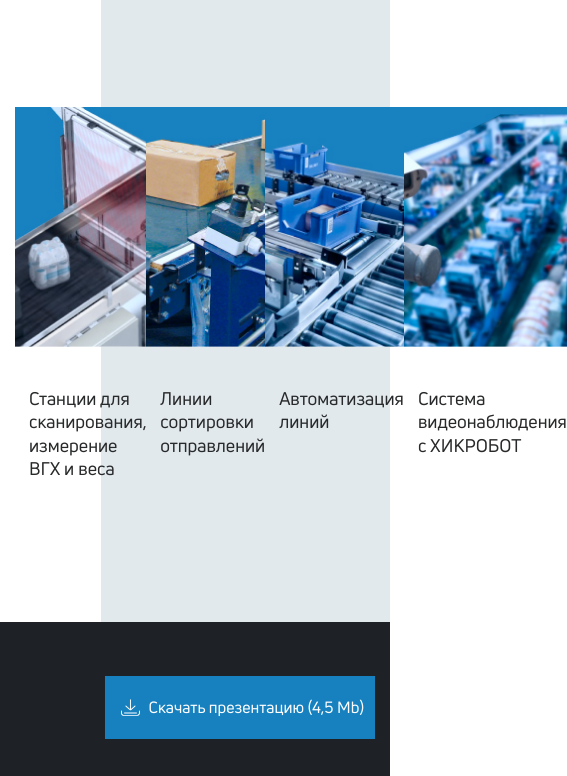
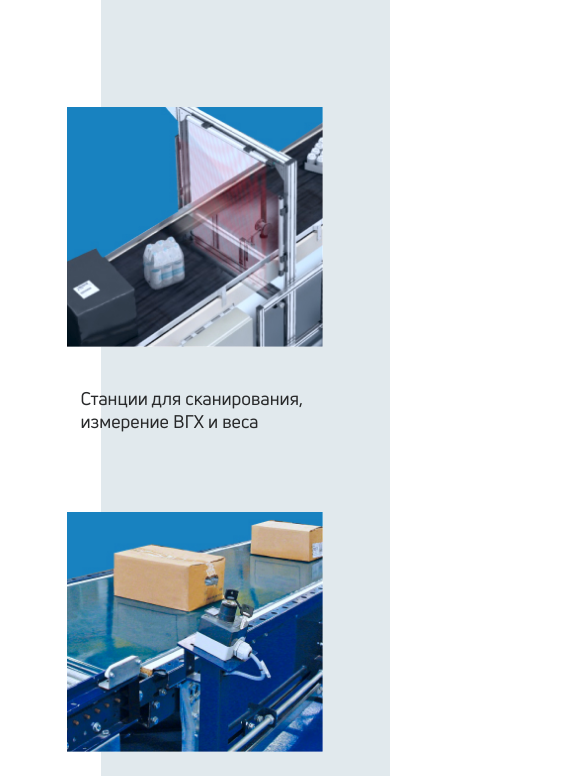
Before and after one commit to dashatityaeva/intralogistics, a website: page src/index.html in a window 390 px wide. Shown: the part 53-829 px from the top of the page, 567 px wide, since content can reach past the window. Drawn offline with nearby package versions, Linux system fonts and the light colour scheme; files that its build step writes are made by us from their sources.

Commit message:
Сверстала блок промо-решений с адаптивом

```diff
--- a/src/index.html
+++ b/src/index.html
@@ -18,28 +18,36 @@
             <div class="container">
                    <div class="solutions__group">
                        <a href="project.html" class="solutions__item">
+                          <div class="solutions__item-wrap">
                             <div class="solutions__img-wrap">
                                 <img class="solutions__img" src="img/solutions/solution1.jpg" alt="">
                             </div>
                             <p class="solutions__title">Станции для сканирования, измерение ВГХ и веса</p>
+                          </div>
                        </a>
                        <a href="project.html" class="solutions__item">
+                        <div class="solutions__item-wrap">
                             <div class="solutions__img-wrap">
                                 <img class="solutions__img" src="img/solutions/solution2.jpg" alt="">
                             </div>
                             <p class="solutions__title">Линии сортировки отправлений</p>
+                        </div>
                     </a>
                     <a href="project.html" class="solutions__item">
+                      <div class="solutions__item-wrap">
                         <div class="solutions__img-wrap">
                             <img class="solutions__img" src="img/solutions/solution3.jpg" alt="">
                         </div>
                         <p class="solutions__title">Автоматизация линий</p>
+                      </div>
                     </a>
                     <a href="project.html" class="solutions__item">
+                        <div class="solutions__item-wrap">
                             <div class="solutions__img-wrap">
                                 <img class="solutions__img" src="img/solutions/solution4.jpg" alt="">
                             </div>
                             <p class="solutions__title">Система видеонаблюдения с ХИКРОБОТ</p>
+                        </div>
                     </a>
                    </div>
                 </div>
--- a/src/scss/pages/_index.scss
+++ b/src/scss/pages/_index.scss
@@ -21,14 +21,15 @@
         justify-content: space-between;
     }
 
-    &__item {
-        width: 100%;
-        max-width: 258px;
+
+
+    &__item-wrap {
         height: 405px;
         display: flex;
         flex-direction: column;
+        max-width: 257px;
         position: relative;
-
+        margin: 0 auto;
         &:hover {
             background-color: $blue;
             transition: 1s;
@@ -49,8 +50,6 @@
 
             }
         }
-
-
     }
 
     &__item:hover &__title {
@@ -78,6 +77,28 @@
         line-height: 1.3;
         color: $black;
         margin-left: 14px;
+        max-width: 258px;
     }
 
 }
+
+@media (max-width: 1024px) {
+    .solutions {
+        &__group {
+            flex-wrap: wrap;
+        }
+
+        &__item {
+            flex-basis: 50%;
+        }
+    }
+}
+@media (max-width: 570px) {
+    .solutions {
+
+
+        &__item {
+            flex-basis: 100%;
+        }
+    }
+}
```
Also changed, not shown: dist/css/style.css, dist/css/style.min.css, dist/index.html. Lines whose indentation alone changed are shown as unchanged.
